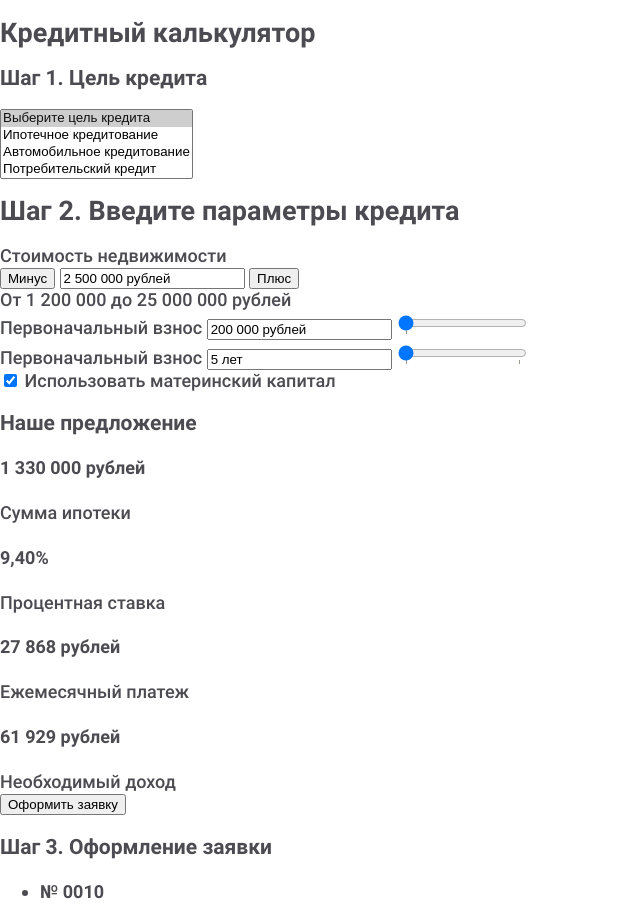
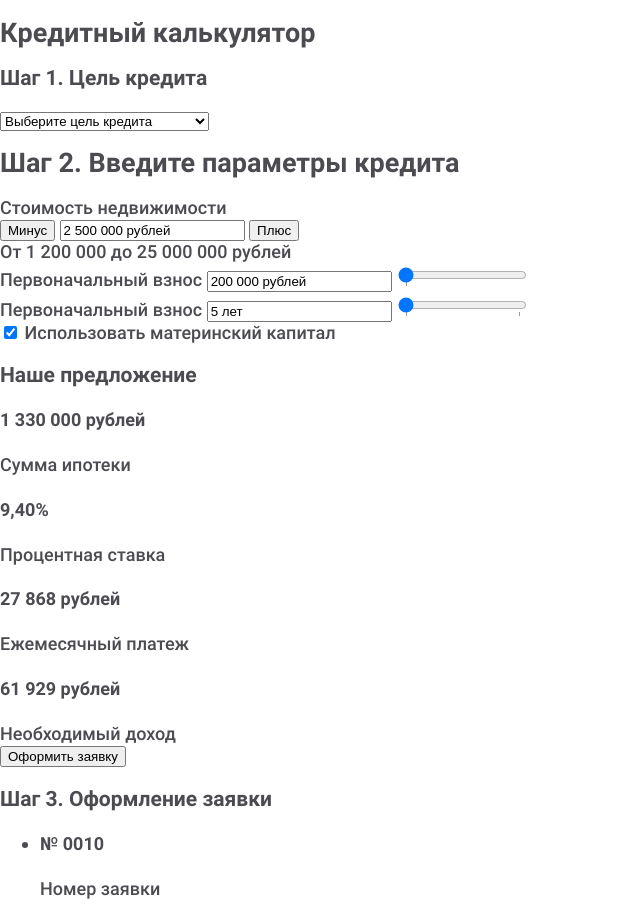
Before and after one commit to N713/LigaBank, a website: page source/index.html in a window 1280 px wide. Shown: the part 3550-4456 px from the top of the page, without its empty margins (0-640 px from the left). Drawn offline with nearby package versions, Linux system fonts and the light colour scheme; files that its build step writes are made by us from their sources.

Commit message:
Поправил селект

```diff
--- a/source/index.html
+++ b/source/index.html
@@ -151,9 +151,9 @@
       <h2>Кредитный калькулятор</h2>
       <div class="form__first-step">
         <h3>Шаг 1. Цель кредита</h3>
-        <select name="select" size="4" required>
-          <option value="non-selected" selected>Выберите цель кредита</option>
-          <option value="mortпage">Ипотечное кредитование</option>
+        <select name="select">
+          <option value="non-selected">Выберите цель кредита</option>
+          <option value="mortgage">Ипотечное кредитование</option>
           <option value="carloan">Автомобильное кредитование</option>
           <option value="consumercredit">Потребительский кредит</option>
         </select>
```
